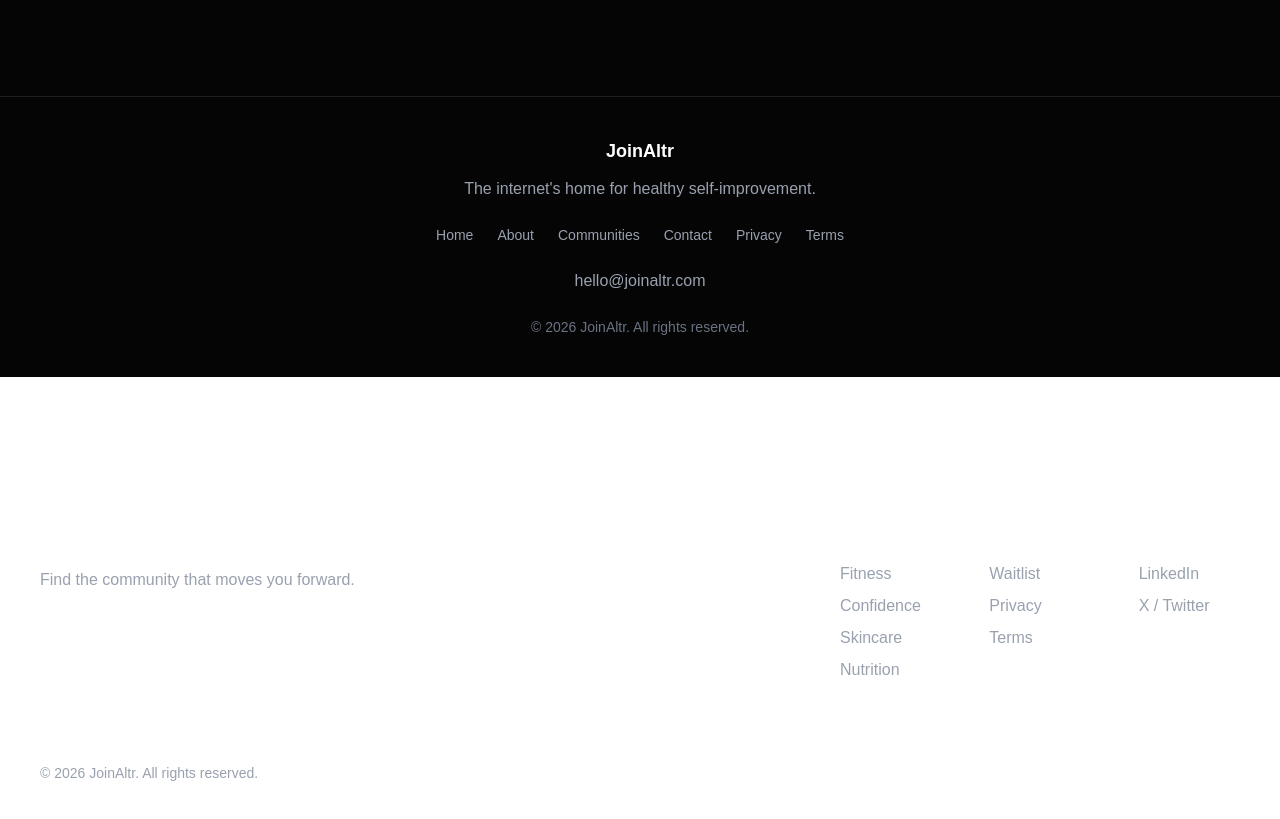
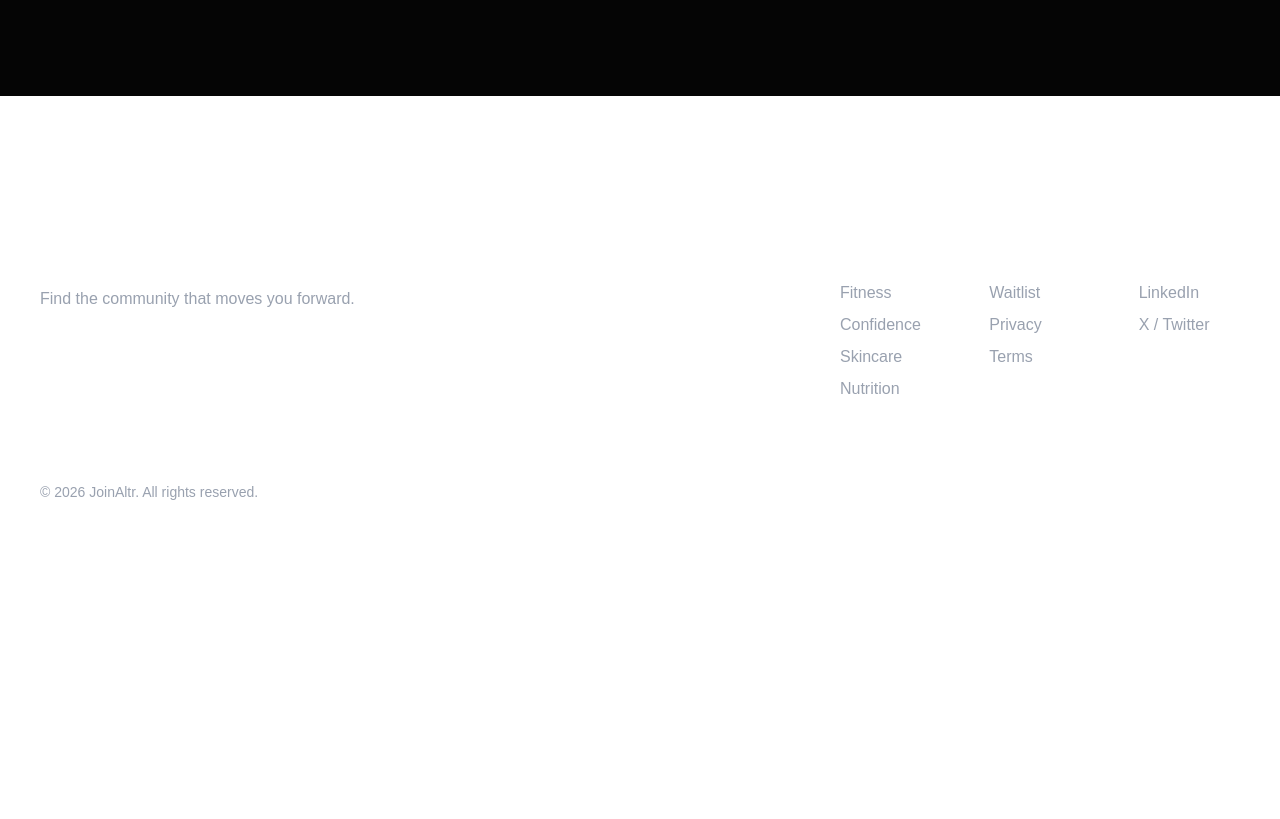
Before and after one commit to sebastian-altr/joinaltr, a Next.js app: page / in a window 1280 px wide. Shown: the part 4044-4863 px from the top of the page. After the commit the page ends 4594 px from the top, so only its background shows below. Built offline with nearby package versions, Linux system fonts and the light colour scheme.

Commit message:
Remove duplicate homepage footer

```diff
--- a/app/page.tsx
+++ b/app/page.tsx
@@ -342,37 +342,7 @@ export default function Home() {
     </div>
   </div>
 </section>
-     <footer className="border-t border-white/10 px-6 py-10">
-  <div className="mx-auto max-w-6xl text-center">
-    <h3 className="text-lg font-semibold text-white">
-      JoinAltr
-    </h3>
 
-    <p className="mt-3 text-gray-400">
-      The internet&apos;s home for healthy self-improvement.
-    </p>
-
-    <div className="mt-6 flex justify-center gap-6 text-sm text-gray-400">
-      <a href="/">Home</a>
-      <a href="/about">About</a>
-      <a href="/communities">Communities</a>
-      <a href="/contact">Contact</a>
-      <a href="/privacy">Privacy</a>
-      <a href="/terms">Terms</a>
-    </div>
-
-    <a
-      href="mailto:hello@joinaltr.com"
-      className="mt-6 block text-gray-400 transition hover:text-white"
-    >
-      hello@joinaltr.com
-    </a>
-
-    <p className="mt-6 text-sm text-gray-500">
-      © 2026 JoinAltr. All rights reserved.
-    </p>
-  </div>
-</footer>
     </main>
   );
 }
```
